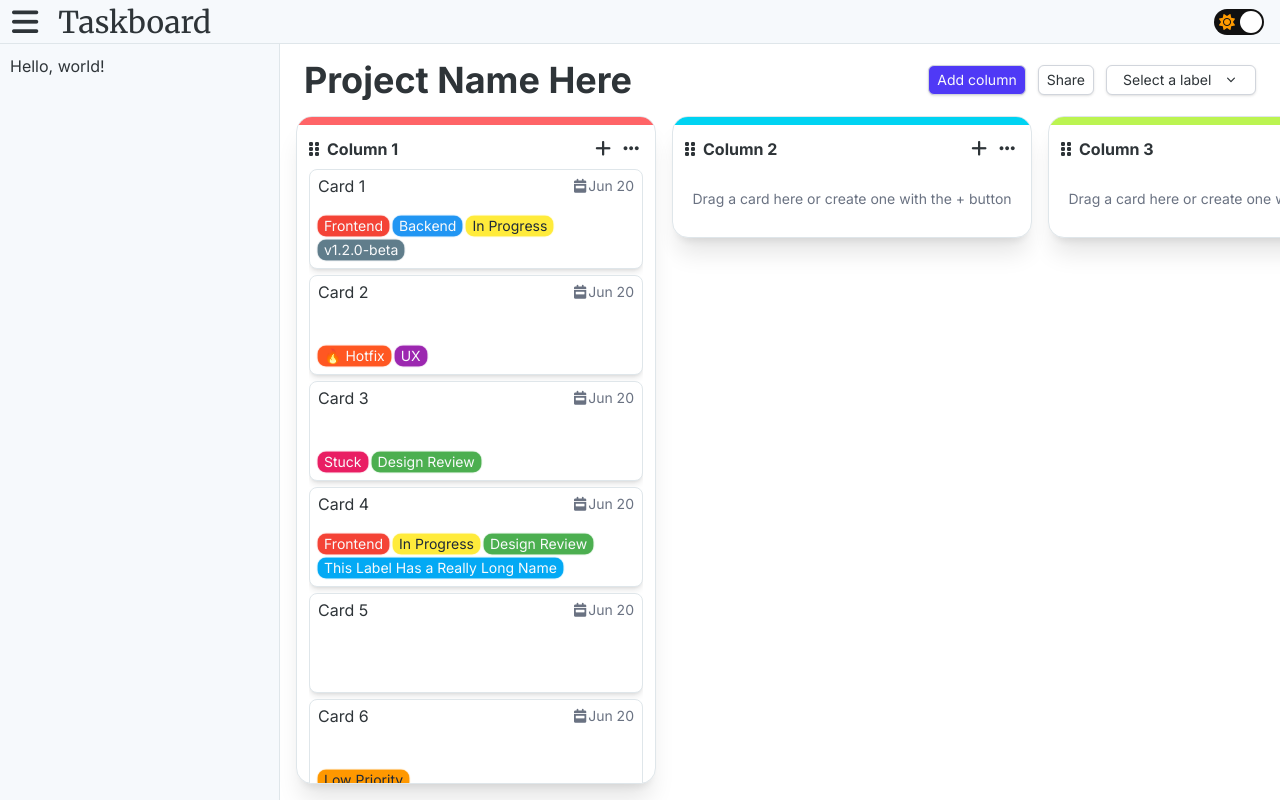
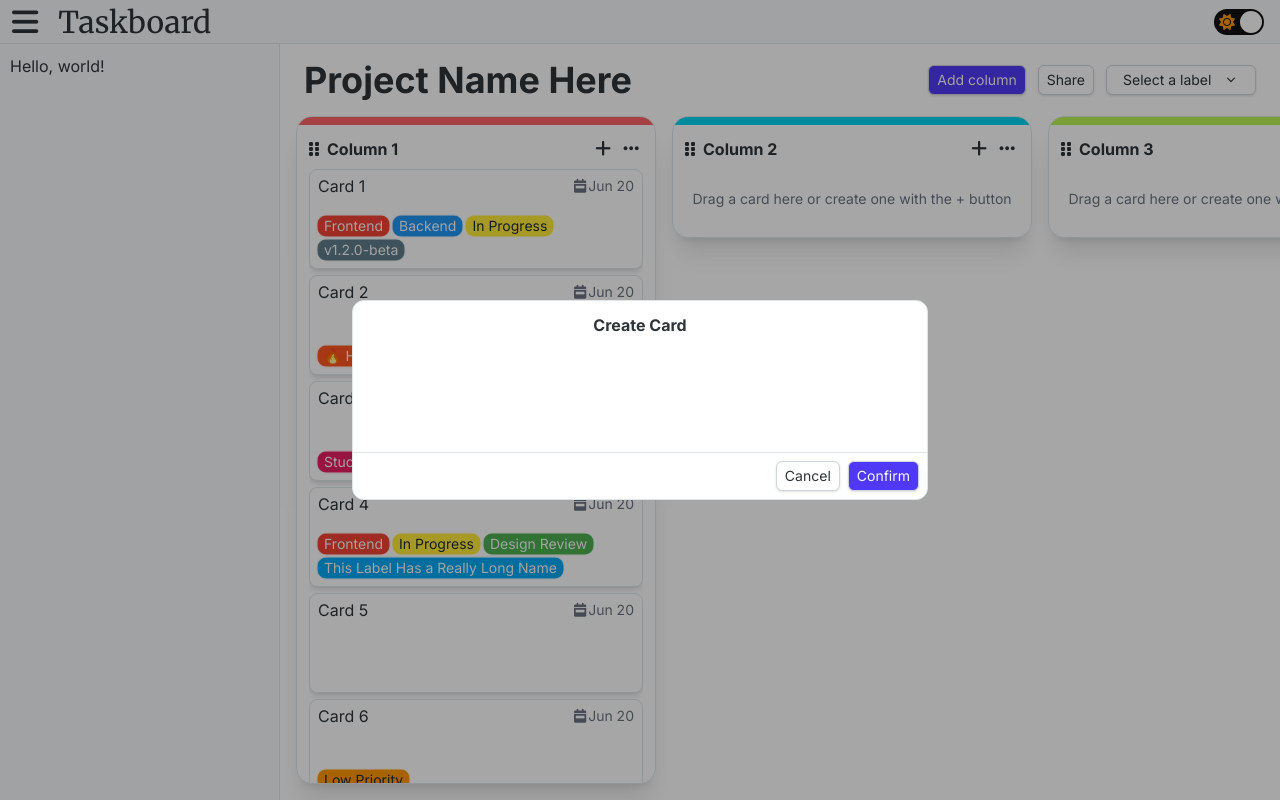
Before and after one commit to prestonyford/collaborate, a React (Vite) app in the folder client/: page / in a window 1280 px wide. Both pictures are taken after a click on the element 603 px from the left and 149 px from the top of the page. Built offline with nearby package versions, Linux system fonts and the light colour scheme.

Commit message:
Popup component

```diff
--- a/client/src/components/base/Button.tsx
+++ b/client/src/components/base/Button.tsx
@@ -1,18 +1,21 @@
 import clsx from 'clsx'
-import { useState } from 'react'
+import { useState, type MouseEventHandler } from 'react'
+
+export type ButtonVariant = "primary" | "secondary";
 
 interface Props {
 	text: string
-	variant: "primary" | "secondary"
+	variant: ButtonVariant
+	onClick?: MouseEventHandler
 }
 
 function Button(props: Props) {
 	return (
 		<>
-			<div className="flex">
+			<div className="flex text-sm" onClick={props.onClick}>
 				<div className={clsx(
 					'border border-gray-300 dark:border-gray-400 cursor-pointer rounded-md px-2',
-					'transition-colors flex items-center justify-center shadow-sm',
+					'transition-colors flex items-center justify-center shadow-sm py-1',
 					{'text-gray-50 bg-indigo-600 hover:bg-indigo-500': props.variant === "primary"},
 					{'text-text bg-base hover:bg-base-alt': props.variant === "secondary"}
 				)}>
--- /dev/null
+++ b/client/src/components/base/Popup.tsx
@@ -0,0 +1,48 @@
+import clsx from "clsx"
+import type { ButtonVariant } from "./Button"
+import type { ReactNode } from "react"
+import Button from "./Button"
+
+interface ButtonOption {
+	text: string,
+	variant: ButtonVariant
+	onClick: () => void
+}
+
+interface Props {
+	size: 'small' | 'medium' | 'large',
+	title?: string
+	buttons?: ButtonOption[],
+	children?: ReactNode
+}
+
+function Popup(props: Props) {
+	return (
+		<>
+			<div className="fixed inset-0 w-screen h-screen bg-black/35 z-40 flex">
+				<div className={clsx("m-auto text-center bg-base rounded-xl border-accent border-1 max-w-screen max-h-screen min-h-[200px] flex flex-col justify-between", {
+					'w-md': props.size === 'small',
+					'w-xl': props.size === 'medium',
+					'w-2xl': props.size === 'large'
+				})}>
+					{props.title !== undefined && <>
+						<strong className="mt-3">{props.title}</strong>
+					</>}
+					{props.children || <div></div>}
+					{props.buttons?.length && <>
+						<div>
+							<hr className="text-accent" />
+							<div className="p-2 flex justify-end gap-2">
+								{props.buttons.map(buttonOption => (
+									<Button text={buttonOption.text} variant={buttonOption.variant} onClick={buttonOption.onClick} />
+								))}
+							</div>
+						</div>
+					</>}
+				</div>
+			</div>
+		</>
+	)
+}
+
+export default Popup
--- a/client/src/pages/board/Board.tsx
+++ b/client/src/pages/board/Board.tsx
@@ -1,5 +1,4 @@
 import { DragDropContext, Droppable, type DroppableProvided, type DropResult } from '@hello-pangea/dnd'
-import { useState, type ReactNode } from 'react'
 import { useBoardStore } from './BoardStore';
 import BoardColumn from './BoardColumn';
 
--- a/client/src/pages/board/BoardColumn.tsx
+++ b/client/src/pages/board/BoardColumn.tsx
@@ -1,9 +1,10 @@
-import { useState } from 'react'
 import ClickyIcon from './ClickyIcon'
 import { useBoardStore } from './BoardStore'
 import CardSummary from './CardSummary'
 import { Draggable, Droppable } from '@hello-pangea/dnd'
 import clsx from 'clsx'
+import Popup from '../../components/base/Popup'
+import { useState } from 'react'
 
 interface Props {
 	index: number
@@ -12,8 +13,12 @@ interface Props {
 	columnColor?: string
 }
 
+type Popups = 'CreateCard'
+
 function BoardColumn(props: Props) {
 	const cardSummaries = useBoardStore((state) => state.cardSummaries[props.columnID]);
+
+	const [popupOpen, setPopupOpen] = useState<Popups | null>(null);
 
 	return (
 		<>
@@ -35,7 +40,7 @@ function BoardColumn(props: Props) {
 									<strong className='truncate'>{props.columnName}</strong>
 								</div>
 								<div className='flex gap-1'>
-									<ClickyIcon icon="fa-solid fa-plus" />
+									<ClickyIcon icon="fa-solid fa-plus" onClick={() => setPopupOpen('CreateCard')} />
 									<ClickyIcon icon="fa-solid fa-ellipsis" />
 								</div>
 							</div>
@@ -64,6 +69,16 @@ function BoardColumn(props: Props) {
 					</div>
 				)}
 			</Draggable>
+
+			{ popupOpen === 'CreateCard' && <Popup size='medium' title='Create Card' buttons={[{
+				text: 'Cancel',
+				variant: 'secondary',
+				onClick: () => setPopupOpen(null)
+			}, {
+				text: 'Confirm',
+				variant: 'primary',
+				onClick: () => setPopupOpen(null)
+			}]} />}
 		</>
 	)
 }
--- a/client/src/pages/board/CardSummary.tsx
+++ b/client/src/pages/board/CardSummary.tsx
@@ -1,8 +1,4 @@
-import { useState } from 'react'
-import ClickyIcon from './ClickyIcon'
-import type CardSummaryDTO from '../../model/dto/CardSummaryDTO'
 import { Draggable } from '@hello-pangea/dnd'
-import type LabelDTO from '../../model/dto/LabelDTO'
 import { useBoardStore } from './BoardStore'
 import Label from '../../components/base/Label'
 
```
